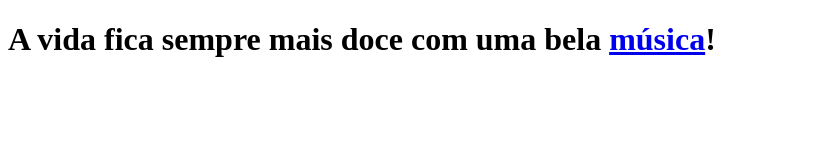
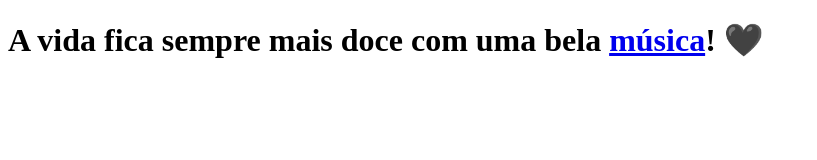
Before and after one commit to jessicaMarquess/clone-tabnews, a Next.js app: page / in a window 1280 px wide. Shown: the top 160 px of the page, without its empty margins (0-817 px from the left). Built offline with nearby package versions, Linux system fonts and the light colour scheme.

Commit message:
adicionando emoji no fim da frase

```diff
--- a/pages/index.js
+++ b/pages/index.js
@@ -1,7 +1,7 @@
 function Home () {
     return (
         <div>
-            <h1>A vida fica sempre mais doce com uma bela <a href="https://www.youtube.com/watch?v=erG5rgNYSdk">música</a>!</h1>
+            <h1>A vida fica sempre mais doce com uma bela <a href="https://www.youtube.com/watch?v=erG5rgNYSdk">música</a>! 🖤</h1>
         </div>
     )
 }
```
